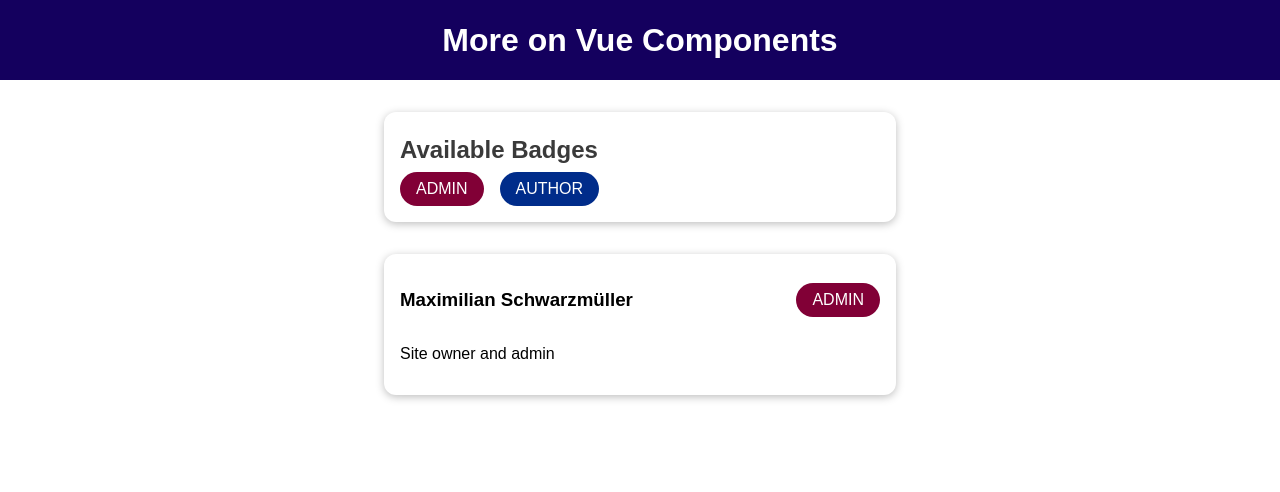
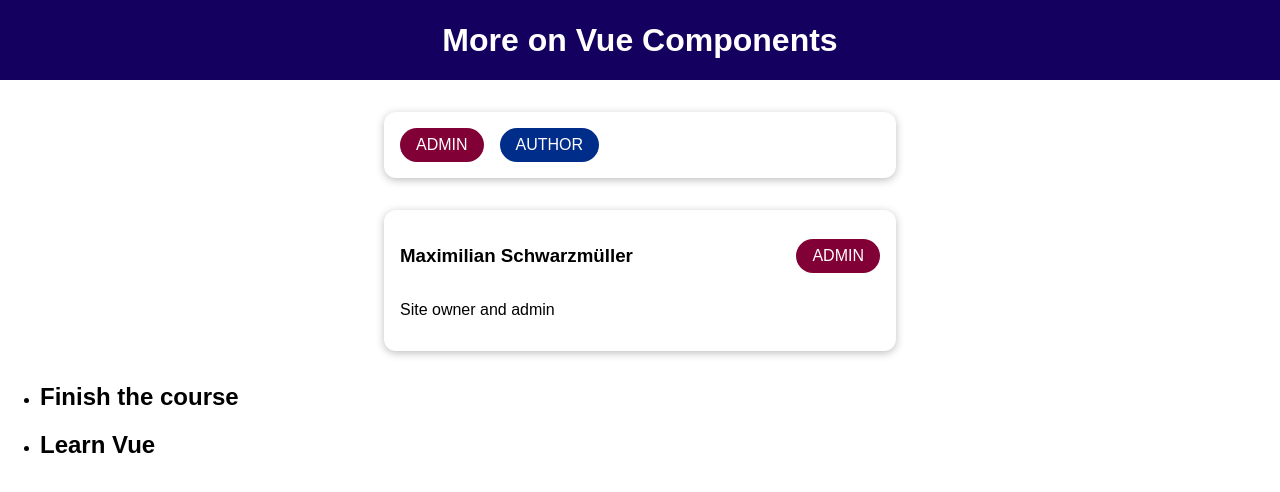
Before and after one commit to devR2001/component-project, a Vue app: page / in a window 1280 px wide. Shown: the top 492 px of the page. Built offline with nearby package versions, Linux system fonts and the light colour scheme.

Commit message:
Scoped Slots

```diff
--- a/src/App.vue
+++ b/src/App.vue
@@ -8,6 +8,10 @@
       :info-text="activeUser.description"
       :role="activeUser.role"
     ></user-info>
+    <course-goals #default="slotProps">
+      <h2>{{ slotProps.item }}</h2>
+      <p>{{ slotProps["another-prop"] }}</p>
+    </course-goals>
   </div>
 </template>
 
@@ -15,12 +19,14 @@
 import TheHeader from "./components/TheHeader.vue";
 import BadgeList from "./components/BadgeList.vue";
 import UserInfo from "./components/UserInfo.vue";
+import CourseGoals from "./components/CourseGoals.vue";
 
 export default {
   components: {
     TheHeader,
     BadgeList,
     UserInfo,
+    CourseGoals,
   },
   data() {
     return {
--- a/src/components/BadgeList.vue
+++ b/src/components/BadgeList.vue
@@ -1,10 +1,7 @@
 <template>
   <section>
     <base-card>
-      <template v-slot:myNamedHeader>
-        <h2>Available Badges</h2>
-      </template>
-      <template v-slot:default>
+      <template #default>
         <ul>
           <li>
             <base-badge type="admin" caption="ADMIN"></base-badge>
--- a/src/components/BaseCard.vue
+++ b/src/components/BaseCard.vue
@@ -1,7 +1,7 @@
 <template>
   <div>
-    <header v-if="$slots.myNamedHeader">
-      <slot name="myNamedHeader">
+    <header v-if="$slots.header">
+      <slot name="header">
         <!-- <h2>The Default</h2> -->
       </slot>
     </header>
@@ -12,15 +12,13 @@
 <script>
 export default {
   mounted() {
-    console.log("this.$slots", this.$slots);
-    console.log("this.$slots.default", this.$slots.default);
-    console.log("this.$slots.myNamedHeader", this.$slots.myNamedHeader);
+    console.log(this.$slots.header);
   },
 };
 </script>
 
 <style scoped>
-section header {
+header {
   display: flex;
   justify-content: space-between;
   align-items: center;
--- /dev/null
+++ b/src/components/CourseGoals.vue
@@ -0,0 +1,17 @@
+<template>
+  <ul>
+    <li v-for="goal in goals" :key="goal">
+      <slot :item="goal" another-prop="..."></slot>
+    </li>
+  </ul>
+</template>
+
+<script>
+export default {
+  data() {
+    return {
+      goals: ["Finish the course", "Learn Vue"],
+    };
+  },
+};
+</script>
--- a/src/components/UserInfo.vue
+++ b/src/components/UserInfo.vue
@@ -1,11 +1,11 @@
 <template>
   <section>
     <base-card>
-      <template #myNamedHeader>
+      <template #header>
         <h3>{{ fullName }}</h3>
         <base-badge :type="role" :caption="role.toUpperCase()"></base-badge>
       </template>
-      <template v-slot:default>
+      <template #default>
         <p>{{ infoText }}</p>
       </template>
     </base-card>
```
